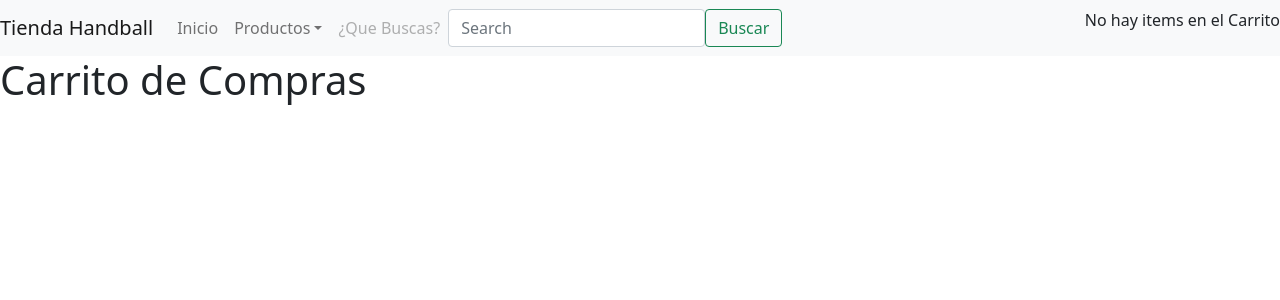
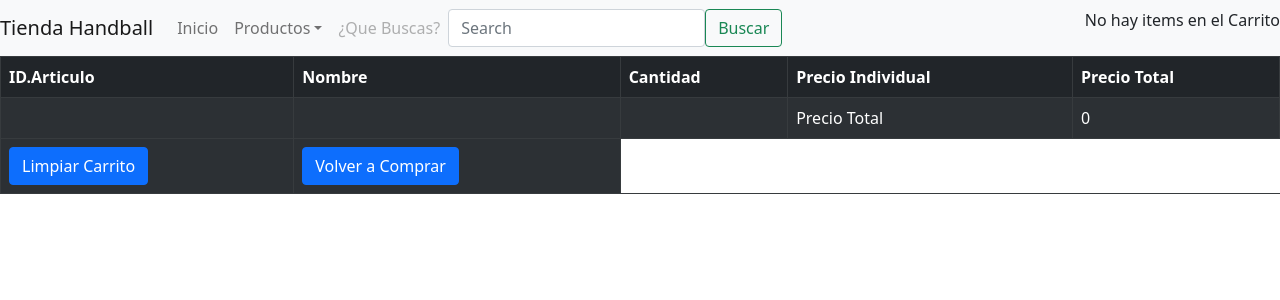
Before and after one commit to EmilianoAndrada86/TiendaHandball, a React (Create React App) app: page /cart in a window 1280 px wide. Shown: the top 300 px of the page. Built offline with nearby package versions, Linux system fonts and the light colour scheme.

Commit message:
Todo Funcional menos el widget

```diff
--- a/src/components/Cart.jsx
+++ b/src/components/Cart.jsx
@@ -1,9 +1,53 @@
-
+import {CContext} from './Context/CartContext'
+import { useContext } from 'react'
+import {Table,Button} from 'react-bootstrap'
+import {Link} from 'react-router-dom'
 
 function Cart(){
+const {carrito,addItem,clearItems}  = useContext(CContext)
+console.log(carrito)
+let precioTotal=0;
 return(
+    <Table striped bordered hover variant="dark">
+        <thead>
+            <tr>
+                <th>ID.Articulo</th>
+                <th>Nombre</th>
+                <th>Cantidad</th>
+                <th>Precio Individual</th>
+                <th>Precio Total</th>
+            </tr>
+        </thead>
+        {carrito.map(art=>{
+            precioTotal=precioTotal+100*art.cant
+            return(
+                <tbody>
+                <tr>
+                    <td>{art.item.id}</td>
+                    <td>{art.item.nombre}</td>
+                    <td>{art.cant}</td>
+                    <td>{100}</td>
+                    <td>{100*art.cant}</td>
+                </tr>
+                </tbody>
+        )})}
 
-<h1>Carrito de Compras</h1>
+                <tbody>
+                <tr>
+                    <td></td>
+                    <td></td>
+                    <td></td>
+                    <td>Precio Total</td>
+                    <td>{precioTotal}</td>
+                </tr>
+                </tbody>
+                <tbody>
+                <tr>
+                    <td><Button variant="primary"  onClick={clearItems}>Limpiar Carrito</Button></td>
+                    {carrito.length===0?<td><Link to={"/"}><Button variant="primary" >Volver a Comprar</Button></Link></td>:<td><Button variant="primary" >Realizar Compra</Button></td>}
+                </tr>
+                </tbody>
+        </Table>
 
 )
 }
--- a/src/components/CartWidget.jsx
+++ b/src/components/CartWidget.jsx
@@ -13,7 +13,6 @@ function CartWidget(props) {
       return(
        <>
        <Link to={"/cart"}><img  src={process.env.PUBLIC_URL + "/img/cart.jpg"} alt ="" style={imgStyle} />{props.items.length}</Link>
-
         </>
       )
 
```
